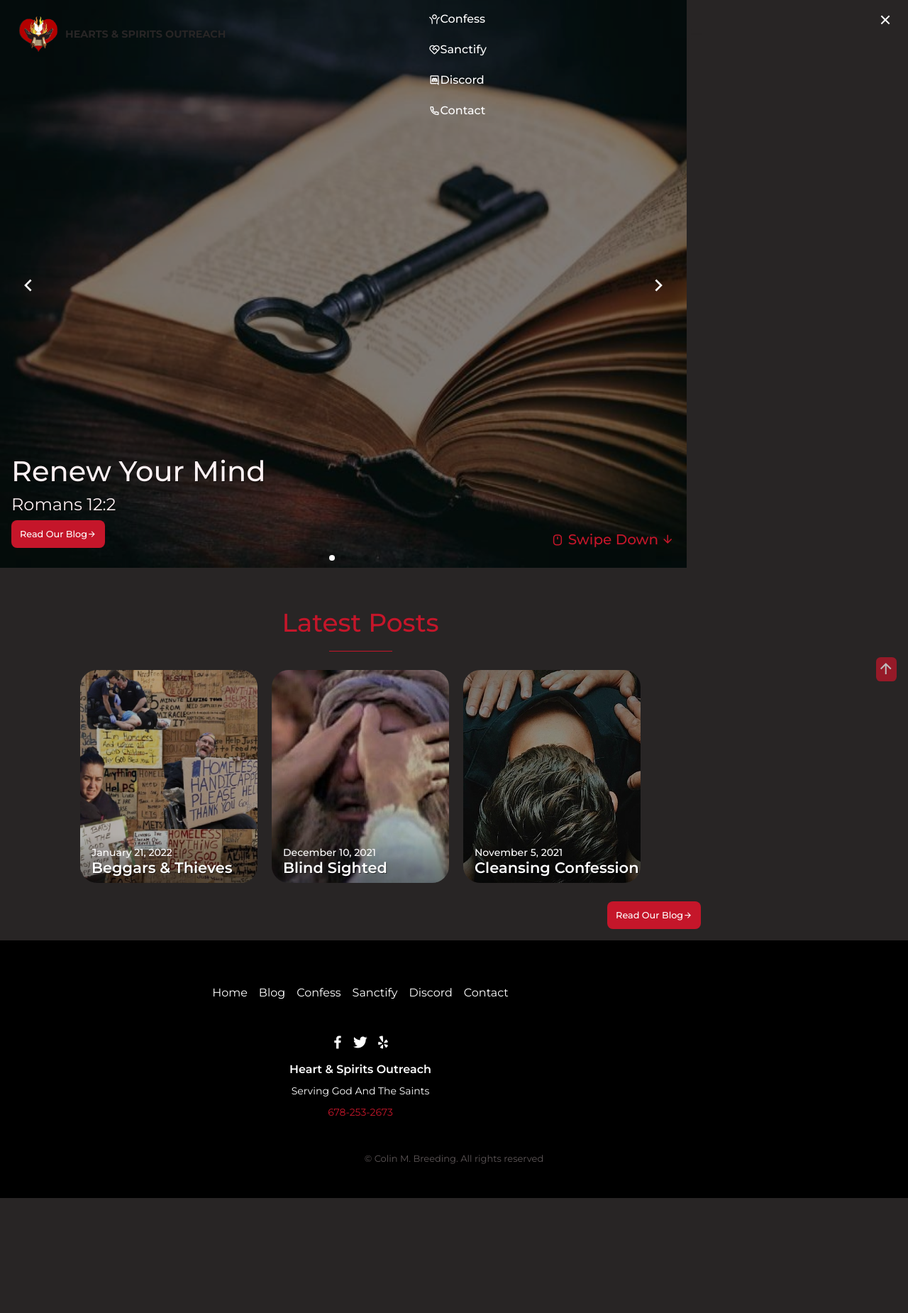
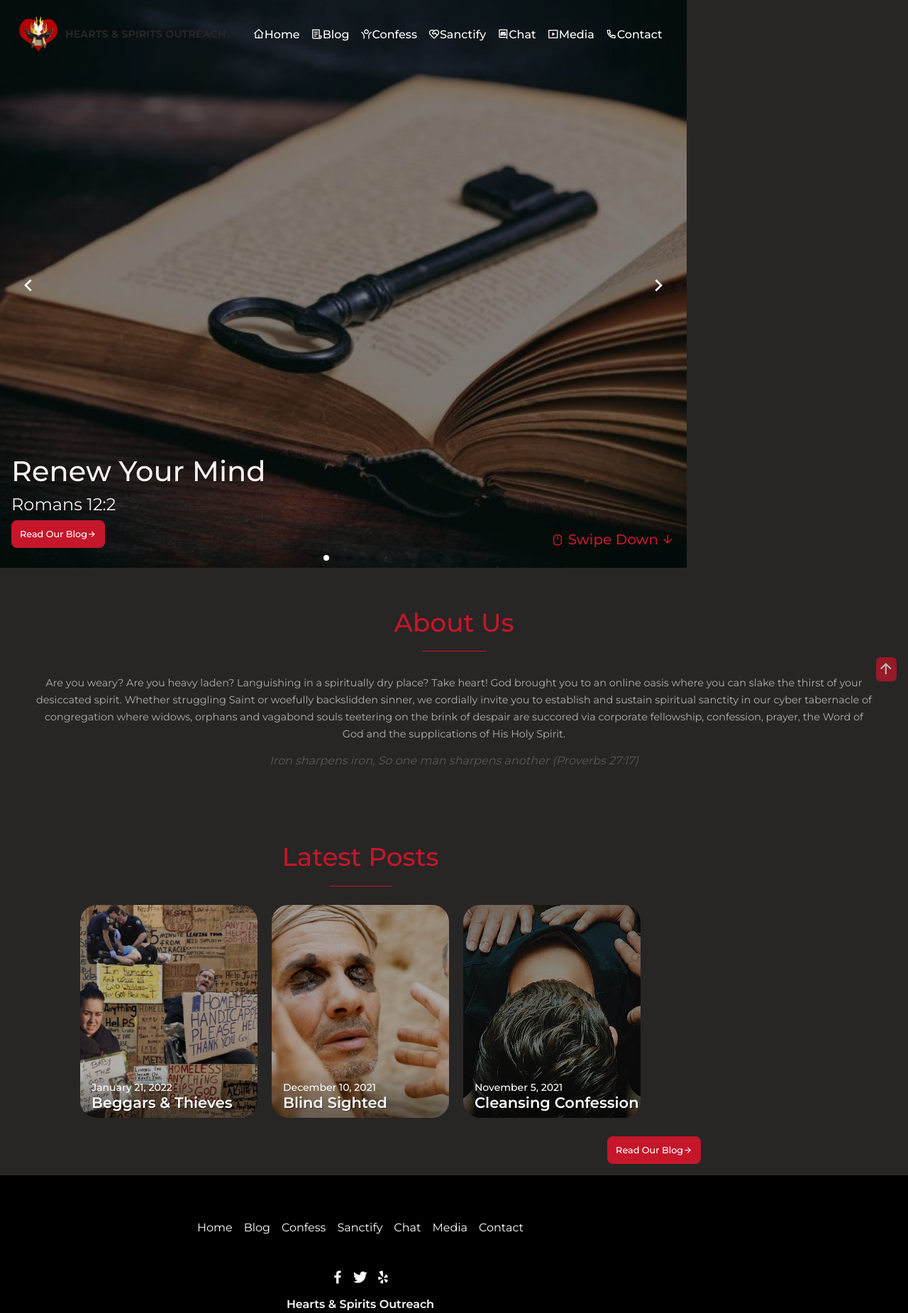
Before and after one commit to colinmb5/Heart-Spirits-Website, a plain HTML site: page index.html in a window 1280 px wide. Shown: the top 1850 px of the page at 71% size. Before the commit the page ends 1688 px from the top, so only its background shows below. Drawn offline with nearby package versions, Linux system fonts and the light colour scheme.

Commit message:
add about section

```diff
--- a/assets/css/style.css
+++ b/assets/css/style.css
@@ -316,7 +316,8 @@ img{
     transition: .3s;
     width: 100%;
     height: 100vh;
-    filter: brightness(50%)
+    filter: brightness(50%);
+    object-fit: cover;
 }
 .home_img:hover{
     transform: scale(1.1);
@@ -368,6 +369,25 @@ img{
     top: .15rem;
     right: .1rem;
     font-size: 1.15rem;
+}
+
+/* About */
+.about_container{
+    padding-bottom: 3rem;
+}
+.about_content{
+    margin: 3rem;
+    margin-bottom: .3rem;
+    display: block;
+    text-align: center;
+}
+.about_description{
+    font-size: .9rem;
+    color: hsl(0, 0%, 69%);
+    line-height: 1.5rem;
+}
+.about_description-italic{
+    margin-top: 1rem;
 }
 /* Latest Posts */
 .latest_container{
@@ -526,3 +546,23 @@ img{
     color: var(#FFF9);
     margin-top: 3rem;
 }
+
+/* For Small Devices */
+
+/* For Medium Devices */
+
+/* For Large Devices */
+@media screen and (min-width: 868px) {
+    .nav_menu{
+        display: flex;
+        column-gap: 1rem;
+    }
+    .nav_list{
+        flex-direction: row;
+        justify-content: right;
+        column-gap: 1rem;
+    }
+    .nav_close{
+        display: none;
+    }
+}
--- a/index.html
+++ b/index.html
@@ -42,7 +42,10 @@
                         <a href="#sanctify" class="nav_link"><i class="ri-service-line drawer-icon"></i>Sanctify</a>
                     </li>
                     <li class="nav_item">
-                        <a href="#discord" class="nav_link"><i class="ri-discord-line drawer-icon"></i>Discord</a>
+                        <a href="#chat" class="nav_link"><i class="ri-discord-line drawer-icon"></i>Chat</a>
+                    </li>
+                    <li class="nav_item">
+                        <a href="#media" class="nav_link"><i class="ri-movie-line drawer-icon"></i>Media</a>
                     </li>
                     <li class="nav_item">
                         <a href="#contact" class="nav_link"><i class="ri-phone-line drawer-icon"></i>Contact</a>
@@ -68,8 +71,8 @@
                     <div class="home_card swiper-slide">
                         <img src="assets/img/doves fly.jpeg" alt="" class="home_img">
                         <div class="home_data">
-                            <h2 class="home_title">A New Heart & Spirit</h2>
-                            <span class="home_description">Ezekiel 36:26</span>
+                            <h2 class="home_title">Hearts & Spirits Outreach</h2>
+                            <span class="home_description">Holiness Ministries</span>
                             <button class="home_button button">About Us<i class="ri-arrow-right-line"></i></button>
                         </div>
                     </div>
@@ -84,11 +87,11 @@
                     </div>
                     <!-- Home Card 3 -->
                     <div class="home_card swiper-slide">
-                        <img src="assets/img/Pray 2.jpeg" alt="" class="home_img">
+                        <img src="assets/img/confession.jpg" alt="" class="home_img">
                         <div class="home_data">
                             <h2 class="home_title">Confess & Cleanse</h2>
                             <span class="home_description">1 John 1:9</span>
-                            <button class="home_button button">Confess And Be Healed<i
+                            <button class="home_button button">The Confession Conundrum<i
                                     class="ri-arrow-right-line"></i></button>
                         </div>
                     </div>
@@ -98,7 +101,7 @@
                         <div class="home_data">
                             <h2 class="home_title">Become Sanctified</h2>
                             <span class="home_description">2 Timothy 2:21</span>
-                            <button class="home_button button">What Is Sanctification?<i
+                            <button class="home_button button">The Path To Sanctification<i
                                     class="ri-arrow-right-line"></i></button>
                         </div>
                     </div>
@@ -109,6 +112,15 @@
                             <h2 class="home_title">Pray Fervently</h2>
                             <span class="home_description">James 5:16</span>
                             <button class="home_button button">Join Our Discord <i class="ri-discord-line"></i></button>
+                        </div>
+                    </div>
+                    <!-- Home Card 6 -->
+                    <div class="home_card swiper-slide">
+                        <img src="assets/img/world.jpeg" alt="" class="home_img">
+                        <div class="home_data">
+                            <h2 class="home_title">Share The Gospel</h2>
+                            <span class="home_description">Acts 1:8</span>
+                            <button class="home_button button">Video And Media Center </i></button>
                         </div>
                     </div>
                 </div>
@@ -126,6 +138,17 @@
                 </a>
             </div>
         </section>
+        <!-- About -->
+        <section class="about section" id="about">
+            <div class="about_container" id="container">
+                <h2 class="section_title">About Us</h2>
+                <div class="about_content">
+                    <p class="about_description">Are you weary? Are you heavy laden? Languishing in a spiritually dry place? Take heart! God brought you to an online oasis where you can slake the thirst of your desiccated spirit. Whether struggling Saint or woefully backslidden sinner, we cordially invite you to establish and sustain spiritual sanctity in our cyber tabernacle of congregation where widows, orphans and vagabond souls teetering on the brink of despair are succored via corporate fellowship, confession, prayer, the Word of God and the supplications of His Holy Spirit.</p>
+                    <p class="about_description-italic"><i>Iron sharpens iron, So one man sharpens another (Proverbs 27:17)</i></p>
+                </div>
+            </div>
+        </section>
+
         <!-- Latest Posts -->
         <section class="latest section" id="latest">
             <div class="latest_container container">
@@ -147,7 +170,7 @@
                     </div>
                     <!-- Latest Card 2 -->
                     <div class="latest_card">
-                        <img src="assets/img/Blind.jpeg" alt="" class="latest_img">
+                        <img src="assets/img/blind-man.jpg" alt="" class="latest_img">
                         <div class="latest_data">
                             <div class="latest_heading">
                                 <span class="latest_date">December 10, 2021</span>
@@ -199,7 +222,10 @@
                             <a href="#sanctify" class="footer_link"></i>Sanctify</a>
                         </li>
                         <li class="footer_item">
-                            <a href="#discord" class="footer_link"></i>Discord</a>
+                            <a href="#chat" class="footer_link"></i>Chat</a>
+                        </li>
+                        <li class="footer_item">
+                            <a href="#media" class="footer_link"></i>Media</a>
                         </li>
                         <li class="footer_item">
                             <a href="#contact" class="footer_link"></i>Contact</a>
@@ -217,11 +243,11 @@
                         <i class='bx bxl-yelp'></i>
                     </a>
                 </div>
-                <h2 class="footer_title">Heart & Spirits Outreach</h2>
+                <h2 class="footer_title">Hearts & Spirits Outreach</h2>
                 <p class="footer_subtitle">Serving God And The Saints</p>
                 <a href="#" class="footer_number">678-253-2673</a>
             </div>
-            <p class="footer__copy">&#169; Colin M. Breeding. All rights reserved</p>
+            <p class="footer__copy">&#169; Hearts & Spirits Outreach. All rights reserved</p>
         </div>
     </footer>
     <!-- SCROLL TOP -->
```
Also changed, not shown: assets/img/blind-man.jpg (added), assets/img/confession.jpg (added).
